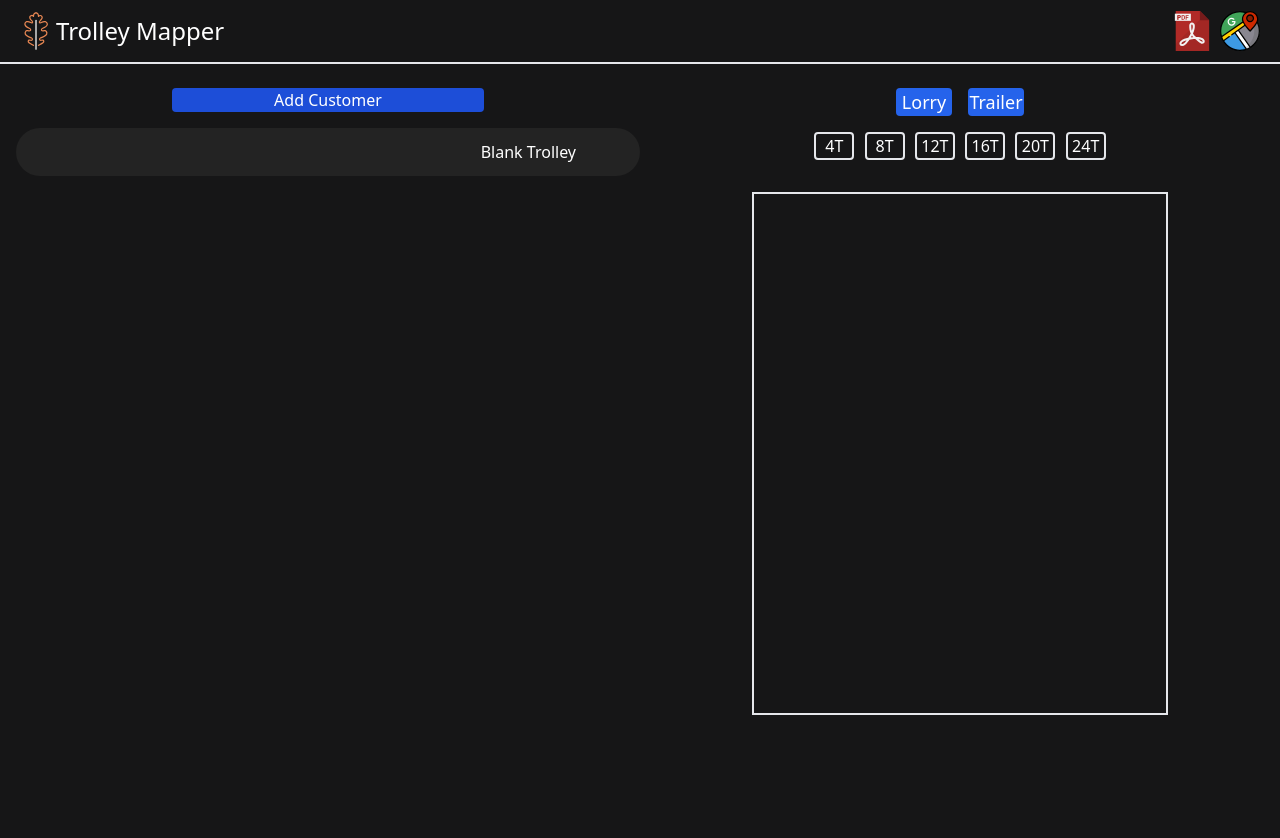
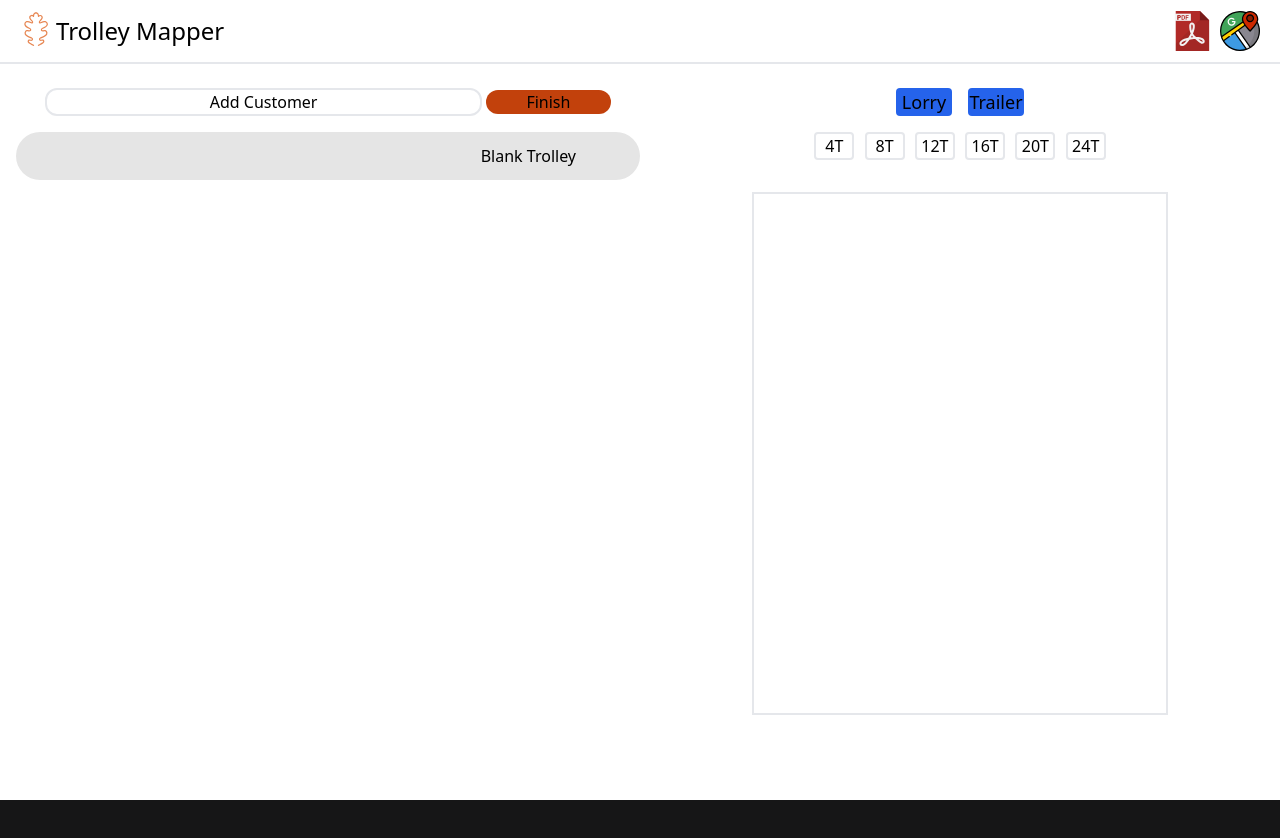
Before and after one commit to LGRV-alt/trolley-mapper, a React (Vite) app: page / in a window 1280 px wide. Shown: the top 838 px of the page. Built offline with nearby package versions, Linux system fonts and the light colour scheme.

Commit message:
starting to add the color changes for pdf
changing the colors from a dark to light theme, this will be toggled on completion of a page

```diff
--- a/src/App.jsx
+++ b/src/App.jsx
@@ -4,7 +4,10 @@ import Header from "./components/Header";
 
 function App() {
   return (
-    <div id="mainContent" className="text-white h-screen">
+    <div
+      id="mainContent"
+      className=" dark:text-dark-secondary dark:bg-dark-primary h-screen  bg-light-primary text-light-secondary"
+    >
       <Header />
       <Content />
     </div>
--- a/src/components/Content.jsx
+++ b/src/components/Content.jsx
@@ -8,7 +8,7 @@ function Content() {
   return (
     <div
       id="content"
-      className=" grid-cols-1 h-full grid  lg:grid-cols-2 lg:grid-rows-1 bg-[#161617]   "
+      className=" grid-cols-1 h-full grid  lg:grid-cols-2 lg:grid-rows-1 "
     >
       <CustomerSection
         customerName={customerValue}
--- a/src/components/CustomerSection.jsx
+++ b/src/components/CustomerSection.jsx
@@ -14,12 +14,15 @@ function CustomerSection({ onClick }) {
   console.log("customerList:", customerList);
   return (
     <div className="lg:ml-4">
-      <div className="flex justify-center items-center">
+      <div className="flex justify-center items-center gap-1">
         <button
-          className="bg-blue-700 w-1/2 rounded mt-2 mb-2 hover:bg-blue-400"
+          className="dark:bg-dark-button-main border-2  w-[70%] rounded-xl mt-2 mb-2 hover:bg-button-main-hover"
           onClick={() => setShowCustomerList(!showCustomerList)}
         >
           Add Customer
+        </button>
+        <button className="bg-orange-700 w-[20%] rounded-xl  mt-2 mb-2 hover:bg-orange-400">
+          Finish
         </button>
       </div>
 
@@ -36,7 +39,7 @@ function CustomerSection({ onClick }) {
         </div>
       ) : null}
 
-      <div className="bg-[#232323] rounded-3xl p-3 m-2 lg:ml-0 lg:mr-0">
+      <div className="dark:bg-dark-customer-input bg-light-customer-input rounded-3xl p-3 m-2 lg:ml-0 lg:mr-0">
         <h3
           className="lg:ml-2 ml-5 w-[70%] text-left  lg:w-[90%] lg:text-end  hover:text-blue-500 hover:cursor-pointer"
           onClick={() => onClick("Blank Trolley")}
--- a/src/components/Header.jsx
+++ b/src/components/Header.jsx
@@ -1,6 +1,6 @@
 function Header() {
   return (
-    <div className="flex justify-between items-center border-b-2 lg:mb-4 text-white text-2xl h-16 bg-[#161617] ">
+    <div className="flex justify-between items-center border-b-2 lg:mb-4 text-2xl h-16 ">
       <div className="flex justify-center items-center">
         <img src="/src/assets/logo.svg" alt="" className="lg:ml-4 ml-2" />
         <h1
--- a/tailwind.config.js
+++ b/tailwind.config.js
@@ -1,12 +1,20 @@
 /** @type {import('tailwindcss').Config} */
 export default {
   content: ["./index.html", "./src/**/*.{js,ts,jsx,tsx}"],
+  darkMode: "class",
   theme: {
-    // colors: {
-    //   // light: "#FFFFFF",
-    //   // dark: "#161617",
-    // },
-    extend: {},
+    extend: {
+      colors: {
+        "dark-primary": "#161617",
+        "dark-customer-input": "#232323",
+        "dark-secondary": "#FFFFFF",
+        "dark-button-main": "#2d44b5",
+        "button-main-hover": "#3b58eb",
+        "light-primary": "#FFFFFF",
+        "light-customer-input": "#E5E5E5",
+        "light-secondary": "#000000",
+      },
+    },
   },
   plugins: [],
 };
```
